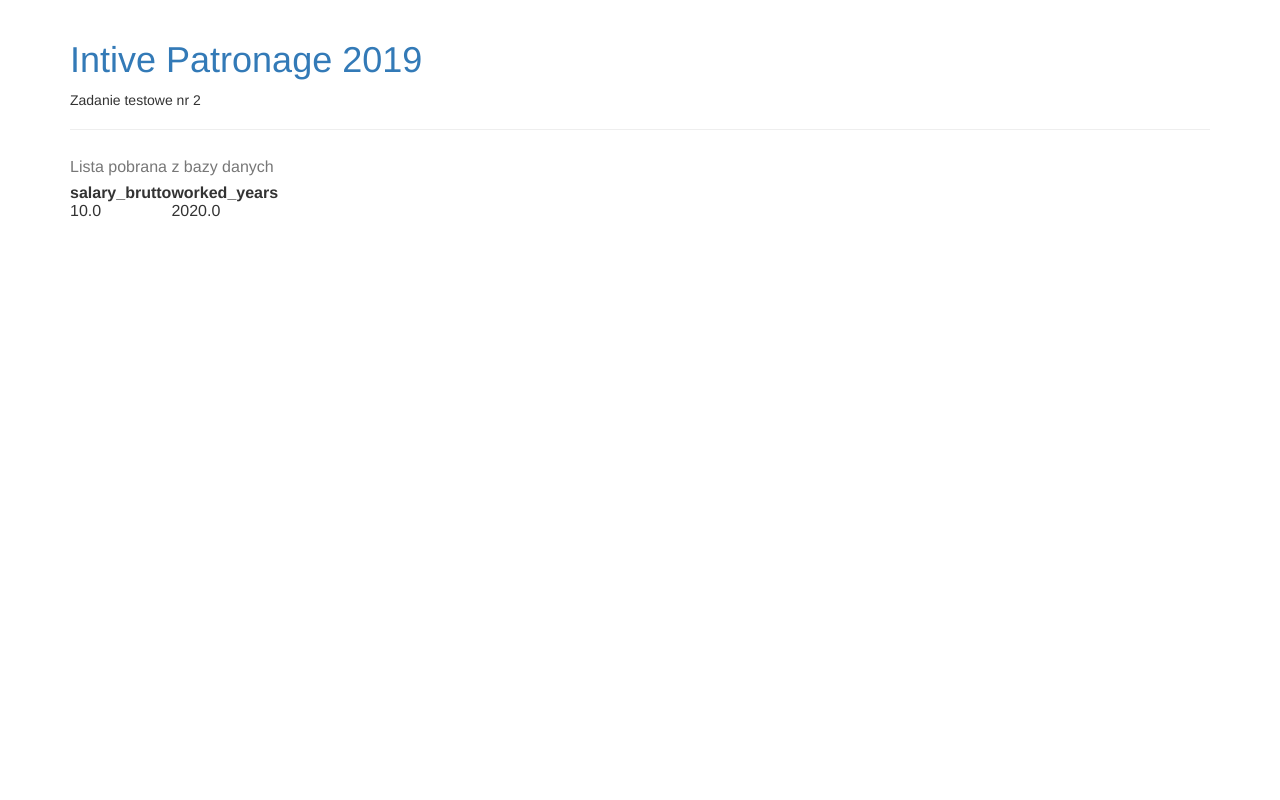
After one commit to kalickiPawel/Intive_Patronage_2019_Cognitive, a Django app: page /data_table in a window 1280 px wide. The commit adds this page. Run offline with Django 3.2, Linux system fonts and the light colour scheme; tables that the repository leaves empty hold one stand-in row (values such as "Sample post"); some libraries are stand-ins or nearby versions.

Commit message:
Added new structure of website

```diff
--- /dev/null
+++ b/task2/app/templates/app/base.html
@@ -0,0 +1,30 @@
+{% load static %}
+
+<html>
+    <head>
+        <title>Intive Patronage 2019</title>
+        <meta http-equiv="Content-Type" content="text/html; charset=utf-8" />
+        <link rel="stylesheet" href="//maxcdn.bootstrapcdn.com/bootstrap/3.2.0/css/bootstrap.min.css">
+        <link rel="stylesheet" href="//maxcdn.bootstrapcdn.com/bootstrap/3.2.0/css/bootstrap-theme.min.css">
+        <link rel="stylesheet" href="{% static 'css/app.css' %}">
+    </head>
+    <body>
+        <div class="container">
+            <div class="page-header">
+                    <h1><a href="/">Intive Patronage 2019</a></h1>
+                    <p>Zadanie testowe nr 2</p>
+            </div>
+
+            <!-- Przygotować menu do przełączania-->
+            <!-- Strona główna zawiera tylko komentarz zadanie testowe -->
+            <!-- Home | Data Table | Histograms -->
+
+            {% block nav %}
+            {% endblock %}
+
+            {% block content %}
+            {% endblock %}
+
+        </div>
+    </body>
+</html>
--- a/task2/app/templates/index.html
+++ b/task2/app/templates/app/data_table.html
@@ -1,8 +1,8 @@
-<html>
-<body>
-    <p>Hi there!</p>
-    <p>It works!</p>
-    <table border=1>
+{% extends 'app/base.html' %}
+
+{% block content %}
+    <table class="data-table">
+        <caption>Lista pobrana z bazy danych</caption>
         <tr>
             <th>salary_brutto</th>
             <th>worked_years</th>
@@ -14,5 +14,4 @@
             </tr>
         {% endfor %}
     </table>
-</body>
-</html>
+{% endblock %}
--- /dev/null
+++ b/task2/app/templates/app/histograms.html
@@ -0,0 +1,6 @@
+{% extends 'app/base.html' %}
+
+{% block content %}
+    <p>It works!</p>
+    <p>Temp variable: {{ variable }}</p>
+{% endblock %}
```
